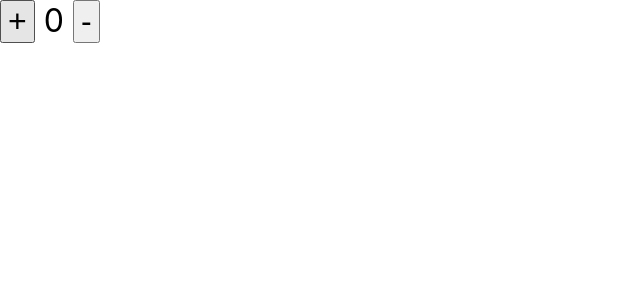
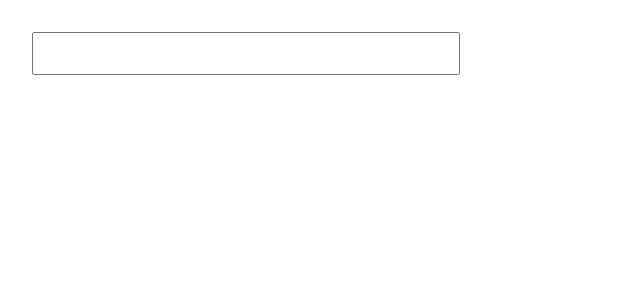
Before and after one commit to suraj-singh12/react-refresher, a React (Create React App) app: page / in a window 1280 px wide. Shown: the top 300 px of the page, without its empty margins (0-640 px from the left). Built offline with nearby package versions, Linux system fonts and the light colour scheme.

Commit message:
created todo app using useReducer

```diff
--- a/src/App.css
+++ b/src/App.css
@@ -38,6 +38,18 @@
 }
 
 
-span, button{
+span, button, input{
   font-size: 2rem;
 }
+
+.main {
+  margin: 2rem;
+}
+
+div {
+  margin-top: 10px;
+}
+span {
+  margin-left: 5px;
+  margin-right: 5px;
+}
--- a/src/App.js
+++ b/src/App.js
@@ -1,30 +1,56 @@
-import React, { useReducer } from 'react';
+import React, { useReducer, useState} from 'react';
+import Todo from './Todo';
 import './App.css';
 
 export const ACTIONS = {
-  INCREMENT: 'increment',
-  DECREMENT: 'decrement'
+  ADD_TODO: 'add-todo',
+  TOGGLE_TODO: 'toggle-todo',
+  DELETE_TODO: 'delete-todo',
 };
 
-const reducer = (state, action) => {
+const reducer = (todos, action) => {
   switch(action.type) {
-    case ACTIONS.INCREMENT:
-       return ({ count: state.count + 1 });
-    case ACTIONS.DECREMENT:
-      return ({ count: state.count -1});
+    case ACTIONS.ADD_TODO:
+      return [...todos, newTodo(action.payload.name)];
+    case ACTIONS.TOGGLE_TODO:
+      return todos.map(todo => {
+        if(todo.id === action.payload.id) {
+          return {...todo, complete: !todo.complete};
+        }
+        return todo;
+      });
+    case ACTIONS.DELETE_TODO:
+      return todos.filter(todo => todo.id !== action.payload.id);
     default:
-      return state;
+      return todos;
   }
 }
 
+const newTodo = (name) => {
+  return { id: Date.now(), name: name, complete: false };
+}
+
 const App = () => {
-  const [state, dispatch] = useReducer(reducer, { count : 0});
+  const [todos, dispatch] = useReducer(reducer, []);
+  const [name, setName] = useState('');
 
+  const handleSubmit = (e) => {
+    e.preventDefault();
+    dispatch({type: ACTIONS.ADD_TODO, payload: {name: name}});
+    setName('');
+  }
+
+  console.log(todos);
   return (
-    <div>
-      <button onClick={() => dispatch({type: ACTIONS.INCREMENT})}> + </button>
-      <span> {state.count} </span>
-      <button onClick={() => dispatch({ type: ACTIONS.DECREMENT })}> - </button>
+    <div className="main">
+      <form onSubmit={e => handleSubmit(e)}>
+        <input type="text" value={name} onChange={(e) => setName(e.target.value)}/>
+      </form>
+      {
+        todos.map(todo => {
+          return <Todo key={todo.id} todo={todo} dispatch={dispatch} />
+        })
+      }
     </div>
   )
 };
--- /dev/null
+++ b/src/Todo.js
@@ -0,0 +1,14 @@
+import React from 'react';
+import { ACTIONS } from './App';
+
+const Todo = ({todo, dispatch}) => {
+    return (
+        <div>
+            <button onClick={() => dispatch({type: ACTIONS.TOGGLE_TODO, payload: {id : todo.id}})}>Toggle</button>
+            <span style={{color: todo.complete ? 'grey' : 'black'}}>{todo.name}</span>
+            <button onClick={() => dispatch({type: ACTIONS.DELETE_TODO, payload: {id: todo.id}})}>Delete</button>
+        </div>
+    )
+}
+
+export default Todo;
```
